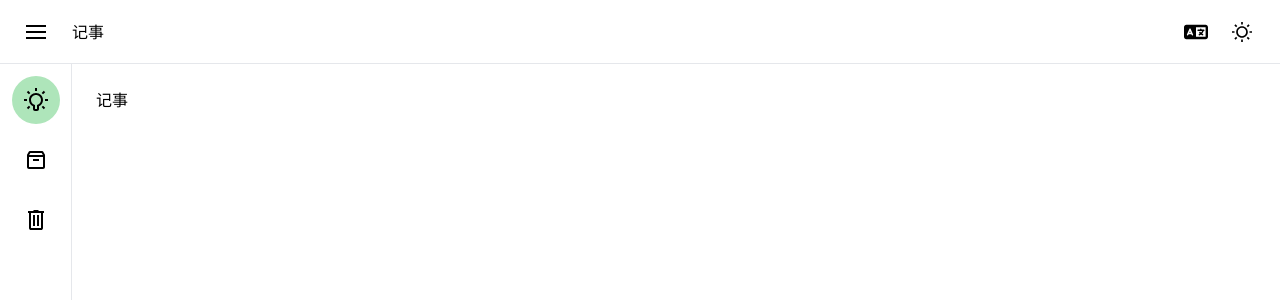
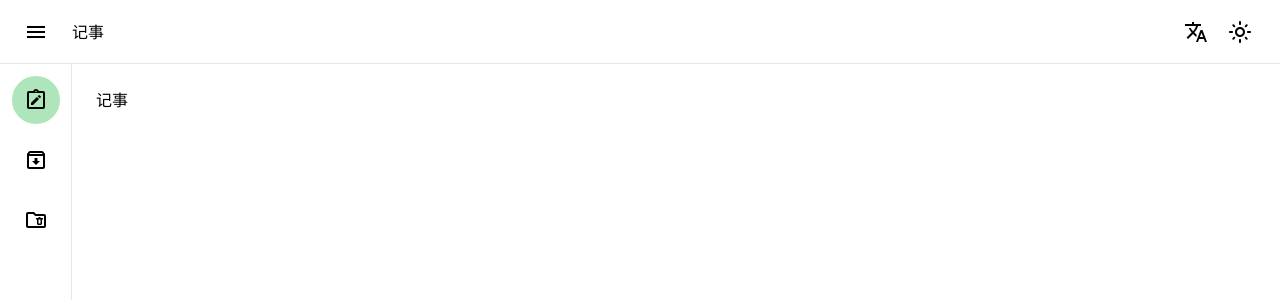
Before and after one commit to taskward/taskward-v1-website, a React (Vite) app: page /note in a window 1280 px wide. Shown: the top 300 px of the page. Built offline with nearby package versions, Linux system fonts and the light colour scheme.

Commit message:
Update Icon.

```diff
--- a/src/components/Header/index.tsx
+++ b/src/components/Header/index.tsx
@@ -34,11 +34,11 @@ export default function Header(): JSX.Element {
         styles.header
       )}
     >
-      <div className="flex justify-start items-center gap-2">
+      <div className="flex justify-start items-center gap-1">
         <MenuIcon />
-        <div className="ml-1 select-none">{getActiveSidebarItemTitle()}</div>
+        <div className="ml-2 select-none">{getActiveSidebarItemTitle()}</div>
       </div>
-      <div className="flex justify-end items-center gap-2">
+      <div className="flex justify-end items-center gap-1">
         <LanguageIcon />
         <DarkModeIcon />
       </div>
@@ -47,6 +47,7 @@ export default function Header(): JSX.Element {
 }
 
 function MenuIcon() {
+  const { t } = useTranslation();
   const sidebarDispatch = useAppDispatch();
 
   function handleClickMenuIcon() {
@@ -60,7 +61,10 @@ function MenuIcon() {
         handleClickMenuIcon();
       }}
     >
-      <div className="absolute inset-0 w-fit h-fit m-auto">
+      <div
+        className="absolute inset-0 w-fit h-fit m-auto"
+        title={t("HEADER.MENU")}
+      >
         <Icon.Menu className="fill-black dark:fill-white" />
       </div>
     </div>
@@ -68,7 +72,7 @@ function MenuIcon() {
 }
 
 function LanguageIcon() {
-  const { t, i18n } = useTranslation();
+  const { i18n } = useTranslation();
 
   function changeLanguage() {
     switch (i18n.language) {
@@ -91,16 +95,13 @@ function LanguageIcon() {
       className="p-2 rounded-full hover:bg-gray-200 dark:hover:bg-gray-500 active:bg-gray-100 dark:active:bg-gray-600 flex justify-center items-center cursor-pointer transition-colors"
       onClick={changeLanguage}
     >
-      <Icon.Language
-        width="24"
-        height="24"
-        className="fill-black dark:fill-white"
-      />
+      <Icon.Language className="fill-black dark:fill-white" />
     </div>
   );
 }
 
 function DarkModeIcon() {
+  const { t } = useTranslation();
   const [darkMode, setDarkMode] = useState<boolean>(false);
 
   function changeTheme() {
@@ -116,11 +117,13 @@ function DarkModeIcon() {
       onClick={changeTheme}
     >
       {darkMode ? (
-        <Icon.Moon width="20" height="20" className="fill-white" />
+        <div title={t("SWITCH.TO.DARK.MODE")}>
+          <Icon.Moon className="fill-white" />
+        </div>
       ) : (
-        <Tooltip>
-          <Icon.Sun width="20" height="20" />
-        </Tooltip>
+        <div title={t("SWITCH.TO.LIGHT.MODE")}>
+          <Icon.Sun />
+        </div>
       )}
     </div>
   );
--- a/src/components/Sidebar/SidebarItem/index.tsx
+++ b/src/components/Sidebar/SidebarItem/index.tsx
@@ -35,7 +35,7 @@ export default function SidebarItem({
         )}
         title={title}
       >
-        <div className="absolute inset-0 w-fit h-fit m-auto icon">{icon}</div>
+        <div className="absolute inset-0 m-auto w-fit h-fit">{icon}</div>
       </div>
       {shouldExpand && (
         <div className="flex-grow mx-3 whitespace-nowrap text-ellipsis overflow-hidden">
--- a/src/components/Sidebar/index.tsx
+++ b/src/components/Sidebar/index.tsx
@@ -48,7 +48,7 @@ export default function Sidebar(): JSX.Element {
           sidebarMode === "expand" ||
           (shouldExpand && sidebarMode === "collapse")
         }
-        icon={<Icon.Bulb className="fill-black dark:fill-white" />}
+        icon={<Icon.Note className="fill-black dark:fill-white" />}
         title={t("SIDEBAR.NOTE")}
         active={activeSidebarItem === ActiveSidebarItem.Note}
         onClick={() => {
--- a/src/components/Svg/Archive.tsx
+++ b/src/components/Svg/Archive.tsx
@@ -1,21 +1,25 @@
-import { type SvgProps } from ".";
+import { type SvgPropsType } from ".";
 
 export default function Archive({
   width = "24",
   height = "24",
   className = "fill-black",
   onClick,
-}: SvgProps): JSX.Element {
+}: SvgPropsType): JSX.Element {
   return (
     <svg
       xmlns="http://www.w3.org/2000/svg"
+      enable-background="new 0 0 24 24"
       viewBox="0 0 24 24"
       width={width}
       height={height}
       className={className}
       onClick={onClick}
     >
-      <path d="M 5.75 3 A 1.0001 1.0001 0 0 0 4.8867188 3.4960938 L 3.1367188 6.4960938 A 1.0001 1.0001 0 0 0 3 7 L 3 19 C 3 20.093063 3.9069372 21 5 21 L 19 21 C 20.093063 21 21 20.093063 21 19 L 21 7 A 1.0001 1.0001 0 0 0 20.863281 6.4960938 L 19.113281 3.4960938 A 1.0001 1.0001 0 0 0 18.25 3 L 5.75 3 z M 6.3242188 5 L 17.675781 5 L 18.841797 7 L 5.1582031 7 L 6.3242188 5 z M 5 9 L 19 9 L 19 19 L 5 19 L 5 9 z M 9 11 L 9 13 L 15 13 L 15 11 L 9 11 z" />
+      <path d="M0 0h24v24H0V0z" fill="none" />
+      <path d="M20.54 5.23l-1.39-1.68C18.88 3.21 18.47 3 18 3H6c-.47 0-.88.21-1.16.55L3.46 5.23C3.17 5.57 3 6.02 3 6.5V19c0 1.1.9 2 2 2h14c1.1 0 2-.9 2-2V6.5c0-.48-.17-.93-.46-1.27zM6.24 5h11.52l.81.97H5.44l.8-.97zM5 19V8h14v11H5zm8.45-9h-2.9v3H8l4 4 4-4h-2.55z" />
     </svg>
   );
 }
+
+// Google Material Icons - Archive
--- a/src/components/Svg/Bulb.tsx
+++ /dev/null
@@ -1,21 +0,0 @@
-import { type SvgProps } from ".";
-
-export default function Bulb({
-  width = "24",
-  height = "24",
-  className = "fill-black",
-  onClick,
-}: SvgProps): JSX.Element {
-  return (
-    <svg
-      xmlns="http://www.w3.org/2000/svg"
-      viewBox="0 0 24 24"
-      width={width}
-      height={height}
-      className={className}
-      onClick={onClick}
-    >
-      <path d="M 11 0 L 11 3 L 13 3 L 13 0 L 11 0 z M 4.2226562 2.8085938 L 2.8085938 4.2226562 L 4.9296875 6.34375 L 6.34375 4.9296875 L 4.2226562 2.8085938 z M 19.777344 2.8085938 L 17.65625 4.9296875 L 19.070312 6.34375 L 21.191406 4.2226562 L 19.777344 2.8085938 z M 12 5 C 8.1456661 5 5 8.1456661 5 12 C 5 14.767788 6.6561188 17.102239 9 18.234375 L 9 21 C 9 22.093063 9.9069372 23 11 23 L 13 23 C 14.093063 23 15 22.093063 15 21 L 15 18.234375 C 17.343881 17.102239 19 14.767788 19 12 C 19 8.1456661 15.854334 5 12 5 z M 12 7 C 14.773666 7 17 9.2263339 17 12 C 17 14.184344 15.605334 16.022854 13.666016 16.708984 L 13 16.943359 L 13 21 L 11 21 L 11 16.943359 L 10.333984 16.708984 C 8.3946664 16.022854 7 14.184344 7 12 C 7 9.2263339 9.2263339 7 12 7 z M 0 11 L 0 13 L 3 13 L 3 11 L 0 11 z M 21 11 L 21 13 L 24 13 L 24 11 L 21 11 z M 4.9296875 17.65625 L 2.8085938 19.777344 L 4.2226562 21.191406 L 6.34375 19.070312 L 4.9296875 17.65625 z M 19.070312 17.65625 L 17.65625 19.070312 L 19.777344 21.191406 L 21.191406 19.777344 L 19.070312 17.65625 z" />
-    </svg>
-  );
-}
--- a/src/components/Svg/Language.tsx
+++ b/src/components/Svg/Language.tsx
@@ -1,21 +1,25 @@
-import { type SvgProps } from ".";
+import { type SvgPropsType } from ".";
 
 export default function Language({
   width = "24",
   height = "24",
   className = "fill-black",
   onClick,
-}: SvgProps): JSX.Element {
+}: SvgPropsType): JSX.Element {
   return (
     <svg
       xmlns="http://www.w3.org/2000/svg"
-      viewBox="0 0 640 512"
+      enable-background="new 0 0 24 24"
+      viewBox="0 0 24 24"
       width={width}
       height={height}
       className={className}
       onClick={onClick}
     >
-      <path d="M448 164C459 164 468 172.1 468 184V188H528C539 188 548 196.1 548 208C548 219 539 228 528 228H526L524.4 232.5C515.5 256.1 501.9 279.1 484.7 297.9C485.6 298.4 486.5 298.1 487.4 299.5L506.3 310.8C515.8 316.5 518.8 328.8 513.1 338.3C507.5 347.8 495.2 350.8 485.7 345.1L466.8 333.8C462.4 331.1 457.1 328.3 453.7 325.3C443.2 332.8 431.8 339.3 419.8 344.7L416.1 346.3C406 350.8 394.2 346.2 389.7 336.1C385.2 326 389.8 314.2 399.9 309.7L403.5 308.1C409.9 305.2 416.1 301.1 422 298.3L409.9 286.1C402 278.3 402 265.7 409.9 257.9C417.7 250 430.3 250 438.1 257.9L452.7 272.4L453.3 272.1C465.7 259.9 475.8 244.7 483.1 227.1H376C364.1 227.1 356 219 356 207.1C356 196.1 364.1 187.1 376 187.1H428V183.1C428 172.1 436.1 163.1 448 163.1L448 164zM160 233.2L179 276H140.1L160 233.2zM0 128C0 92.65 28.65 64 64 64H576C611.3 64 640 92.65 640 128V384C640 419.3 611.3 448 576 448H64C28.65 448 0 419.3 0 384V128zM320 384H576V128H320V384zM178.3 175.9C175.1 168.7 167.9 164 160 164C152.1 164 144.9 168.7 141.7 175.9L77.72 319.9C73.24 329.1 77.78 341.8 87.88 346.3C97.97 350.8 109.8 346.2 114.3 336.1L123.2 315.1H196.8L205.7 336.1C210.2 346.2 222 350.8 232.1 346.3C242.2 341.8 246.8 329.1 242.3 319.9L178.3 175.9z" />
+      <path d="M0 0h24v24H0V0z" fill="none" />
+      <path d="M12.87 15.07l-2.54-2.51.03-.03c1.74-1.94 2.98-4.17 3.71-6.53H17V4h-7V2H8v2H1v1.99h11.17C11.5 7.92 10.44 9.75 9 11.35 8.07 10.32 7.3 9.19 6.69 8h-2c.73 1.63 1.73 3.17 2.98 4.56l-5.09 5.02L4 19l5-5 3.11 3.11.76-2.04zM18.5 10h-2L12 22h2l1.12-3h4.75L21 22h2l-4.5-12zm-2.62 7l1.62-4.33L19.12 17h-3.24z" />
     </svg>
   );
 }
+
+// Google Material Icons - Translate
--- a/src/components/Svg/Menu.tsx
+++ b/src/components/Svg/Menu.tsx
@@ -1,25 +1,25 @@
-import { type SvgProps } from ".";
-import { useTranslation } from "react-i18next";
+import { type SvgPropsType } from ".";
 
 export default function Menu({
   width = "24",
   height = "24",
   className = "fill-black",
   onClick,
-}: SvgProps): JSX.Element {
-  const { t } = useTranslation();
+}: SvgPropsType): JSX.Element {
   return (
-    <div title={t("HEADER.MENU")}>
     <svg
       xmlns="http://www.w3.org/2000/svg"
+      enable-background="new 0 0 24 24"
       viewBox="0 0 24 24"
       width={width}
       height={height}
       className={className}
       onClick={onClick}
     >
-        <path d="M 2 5 L 2 7 L 22 7 L 22 5 L 2 5 z M 2 11 L 2 13 L 22 13 L 22 11 L 2 11 z M 2 17 L 2 19 L 22 19 L 22 17 L 2 17 z"></path>
+      <path d="M0 0h24v24H0V0z" fill="none" />
+      <path d="M3 18h18v-2H3v2zm0-5h18v-2H3v2zm0-7v2h18V6H3z" />
     </svg>
-    </div>
   );
 }
+
+// Google Material Icons - Menu
--- /dev/null
+++ b/src/components/Svg/Note.tsx
@@ -0,0 +1,33 @@
+import { type SvgPropsType } from ".";
+
+export default function Bulb({
+  width = "24",
+  height = "24",
+  className = "fill-black",
+  onClick,
+}: SvgPropsType): JSX.Element {
+  return (
+    <svg
+      xmlns="http://www.w3.org/2000/svg"
+      enable-background="new 0 0 24 24"
+      viewBox="0 0 24 24"
+      width={width}
+      height={height}
+      className={className}
+      onClick={onClick}
+    >
+      <g>
+        <path d="M0,0h24v24H0V0z" fill="none" />
+      </g>
+      <g>
+        <g>
+          <path d="M19,3h-4.18C14.4,1.84,13.3,1,12,1S9.6,1.84,9.18,3H5C3.9,3,3,3.9,3,5v14c0,1.1,0.9,2,2,2h14c1.1,0,2-0.9,2-2V5 C21,3.9,20.1,3,19,3z M12,2.75c0.41,0,0.75,0.34,0.75,0.75S12.41,4.25,12,4.25s-0.75-0.34-0.75-0.75S11.59,2.75,12,2.75z M19,19H5 V5h14V19z" />
+          <polygon points="15.08,11.03 12.96,8.91 7,14.86 7,17 9.1,17" />
+          <path d="M16.85,9.27c0.2-0.2,0.2-0.51,0-0.71l-1.41-1.41c-0.2-0.2-0.51-0.2-0.71,0l-1.06,1.06l2.12,2.12L16.85,9.27z" />
+        </g>
+      </g>
+    </svg>
+  );
+}
+
+// Google Material Icons - Note Alt
--- a/src/components/Svg/Sun.tsx
+++ b/src/components/Svg/Sun.tsx
@@ -1,25 +1,25 @@
-import { type SvgProps } from ".";
-import { useTranslation } from "react-i18next";
+import { type SvgPropsType } from ".";
 
 export default function Sun({
   width = "24",
   height = "24",
   className = "fill-black",
   onClick,
-}: SvgProps): JSX.Element {
-  const { t } = useTranslation();
+}: SvgPropsType): JSX.Element {
   return (
-    <div title={t("SWITCH.TO.DARK.MODE")}>
     <svg
       xmlns="http://www.w3.org/2000/svg"
+      enable-background="new 0 0 24 24"
       viewBox="0 0 24 24"
       width={width}
       height={height}
       className={className}
       onClick={onClick}
     >
-        <path d="M 11 0 L 11 3 L 13 3 L 13 0 L 11 0 z M 4.2226562 2.8085938 L 2.8085938 4.2226562 L 4.9296875 6.34375 L 6.34375 4.9296875 L 4.2226562 2.8085938 z M 19.777344 2.8085938 L 17.65625 4.9296875 L 19.070312 6.34375 L 21.191406 4.2226562 L 19.777344 2.8085938 z M 12 5 C 8.1458514 5 5 8.1458514 5 12 C 5 15.854149 8.1458514 19 12 19 C 15.854149 19 19 15.854149 19 12 C 19 8.1458514 15.854149 5 12 5 z M 12 7 C 14.773268 7 17 9.2267316 17 12 C 17 14.773268 14.773268 17 12 17 C 9.2267316 17 7 14.773268 7 12 C 7 9.2267316 9.2267316 7 12 7 z M 0 11 L 0 13 L 3 13 L 3 11 L 0 11 z M 21 11 L 21 13 L 24 13 L 24 11 L 21 11 z M 4.9296875 17.65625 L 2.8085938 19.777344 L 4.2226562 21.191406 L 6.34375 19.070312 L 4.9296875 17.65625 z M 19.070312 17.65625 L 17.65625 19.070312 L 19.777344 21.191406 L 21.191406 19.777344 L 19.070312 17.65625 z M 11 21 L 11 24 L 13 24 L 13 21 L 11 21 z" />
+      <rect fill="none" height="24" width="24" />
+      <path d="M12,9c1.65,0,3,1.35,3,3s-1.35,3-3,3s-3-1.35-3-3S10.35,9,12,9 M12,7c-2.76,0-5,2.24-5,5s2.24,5,5,5s5-2.24,5-5 S14.76,7,12,7L12,7z M2,13l2,0c0.55,0,1-0.45,1-1s-0.45-1-1-1l-2,0c-0.55,0-1,0.45-1,1S1.45,13,2,13z M20,13l2,0c0.55,0,1-0.45,1-1 s-0.45-1-1-1l-2,0c-0.55,0-1,0.45-1,1S19.45,13,20,13z M11,2v2c0,0.55,0.45,1,1,1s1-0.45,1-1V2c0-0.55-0.45-1-1-1S11,1.45,11,2z M11,20v2c0,0.55,0.45,1,1,1s1-0.45,1-1v-2c0-0.55-0.45-1-1-1C11.45,19,11,19.45,11,20z M5.99,4.58c-0.39-0.39-1.03-0.39-1.41,0 c-0.39,0.39-0.39,1.03,0,1.41l1.06,1.06c0.39,0.39,1.03,0.39,1.41,0s0.39-1.03,0-1.41L5.99,4.58z M18.36,16.95 c-0.39-0.39-1.03-0.39-1.41,0c-0.39,0.39-0.39,1.03,0,1.41l1.06,1.06c0.39,0.39,1.03,0.39,1.41,0c0.39-0.39,0.39-1.03,0-1.41 L18.36,16.95z M19.42,5.99c0.39-0.39,0.39-1.03,0-1.41c-0.39-0.39-1.03-0.39-1.41,0l-1.06,1.06c-0.39,0.39-0.39,1.03,0,1.41 s1.03,0.39,1.41,0L19.42,5.99z M7.05,18.36c0.39-0.39,0.39-1.03,0-1.41c-0.39-0.39-1.03-0.39-1.41,0l-1.06,1.06 c-0.39,0.39-0.39,1.03,0,1.41s1.03,0.39,1.41,0L7.05,18.36z" />
     </svg>
-    </div>
   );
 }
+
+// Google Material Icons - Light Mode
--- a/src/components/Svg/Trash.tsx
+++ b/src/components/Svg/Trash.tsx
@@ -1,20 +1,29 @@
-import { type SvgProps } from ".";
+import { type SvgPropsType } from ".";
 
 export default function Trash({
   width = "24",
   height = "24",
   className = "fill-black",
   onClick,
-}: SvgProps): JSX.Element {
+}: SvgPropsType): JSX.Element {
   return (
     <svg
       xmlns="http://www.w3.org/2000/svg"
+      enable-background="new 0 0 24 24"
+      viewBox="0 0 24 24"
       width={width}
       height={height}
       className={className}
       onClick={onClick}
     >
-      <path d="M 10 2 L 9 3 L 4 3 L 4 5 L 5 5 L 5 20 C 5 20.522222 5.1913289 21.05461 5.5683594 21.431641 C 5.9453899 21.808671 6.4777778 22 7 22 L 17 22 C 17.522222 22 18.05461 21.808671 18.431641 21.431641 C 18.808671 21.05461 19 20.522222 19 20 L 19 5 L 20 5 L 20 3 L 15 3 L 14 2 L 10 2 z M 7 5 L 17 5 L 17 20 L 7 20 L 7 5 z M 9 7 L 9 18 L 11 18 L 11 7 L 9 7 z M 13 7 L 13 18 L 15 18 L 15 7 L 13 7 z" />
+      <g>
+        <rect fill="none" height="24" width="24" />
+      </g>
+      <g>
+        <path d="M16.5,10V9h-2v1H12v1.5h1v4c0,0.83,0.67,1.5,1.5,1.5h2c0.83,0,1.5-0.67,1.5-1.5v-4h1V10H16.5z M16.5,15.5h-2v-4h2V15.5z M20,6h-8l-2-2H4C2.89,4,2.01,4.89,2.01,6L2,18c0,1.11,0.89,2,2,2h16c1.11,0,2-0.89,2-2V8C22,6.89,21.11,6,20,6z M20,18H4V6h5.17 l2,2H20V18z" />
+      </g>
     </svg>
   );
 }
+
+// Google Material Icons - Folder Delete
--- a/src/components/Svg/index.ts
+++ b/src/components/Svg/index.ts
@@ -1,4 +1,4 @@
-export type SvgProps = {
+export type SvgPropsType = {
   width?: string;
   height?: string;
   className?: string;
@@ -6,7 +6,7 @@ export type SvgProps = {
 };
 
 import Archive from "./Archive";
-import Bulb from "./Bulb";
+import Note from "./Note";
 import Language from "./Language";
 import Menu from "./Menu";
 import Moon from "./Moon";
@@ -15,7 +15,7 @@ import Trash from "./Trash";
 
 export const Icon = {
   Archive,
-  Bulb,
+  Note,
   Language,
   Menu,
   Moon,
```
Also changed, not shown: src/components/Svg/Moon.tsx (+7 -7 lines). Lines whose indentation alone changed are shown as unchanged.
